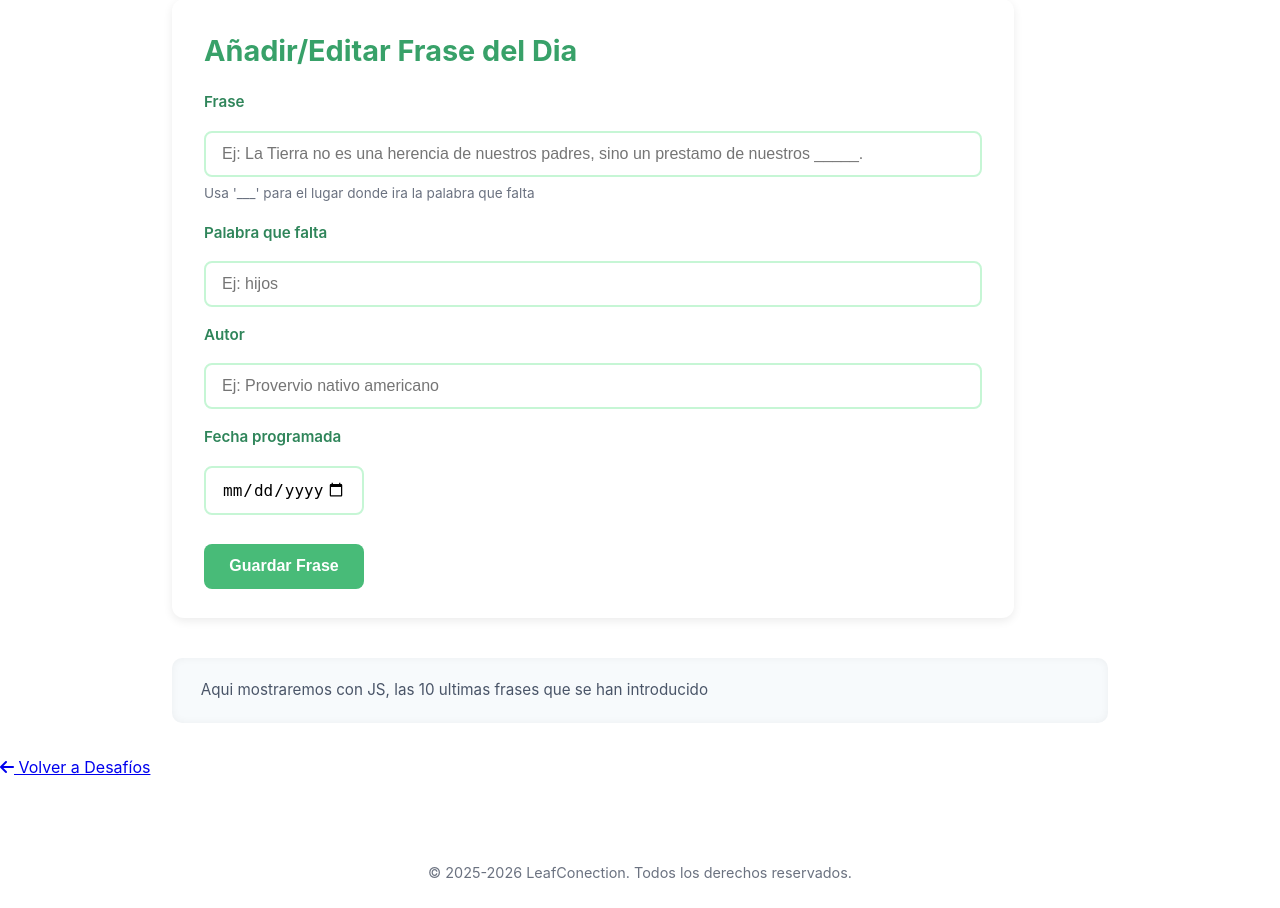
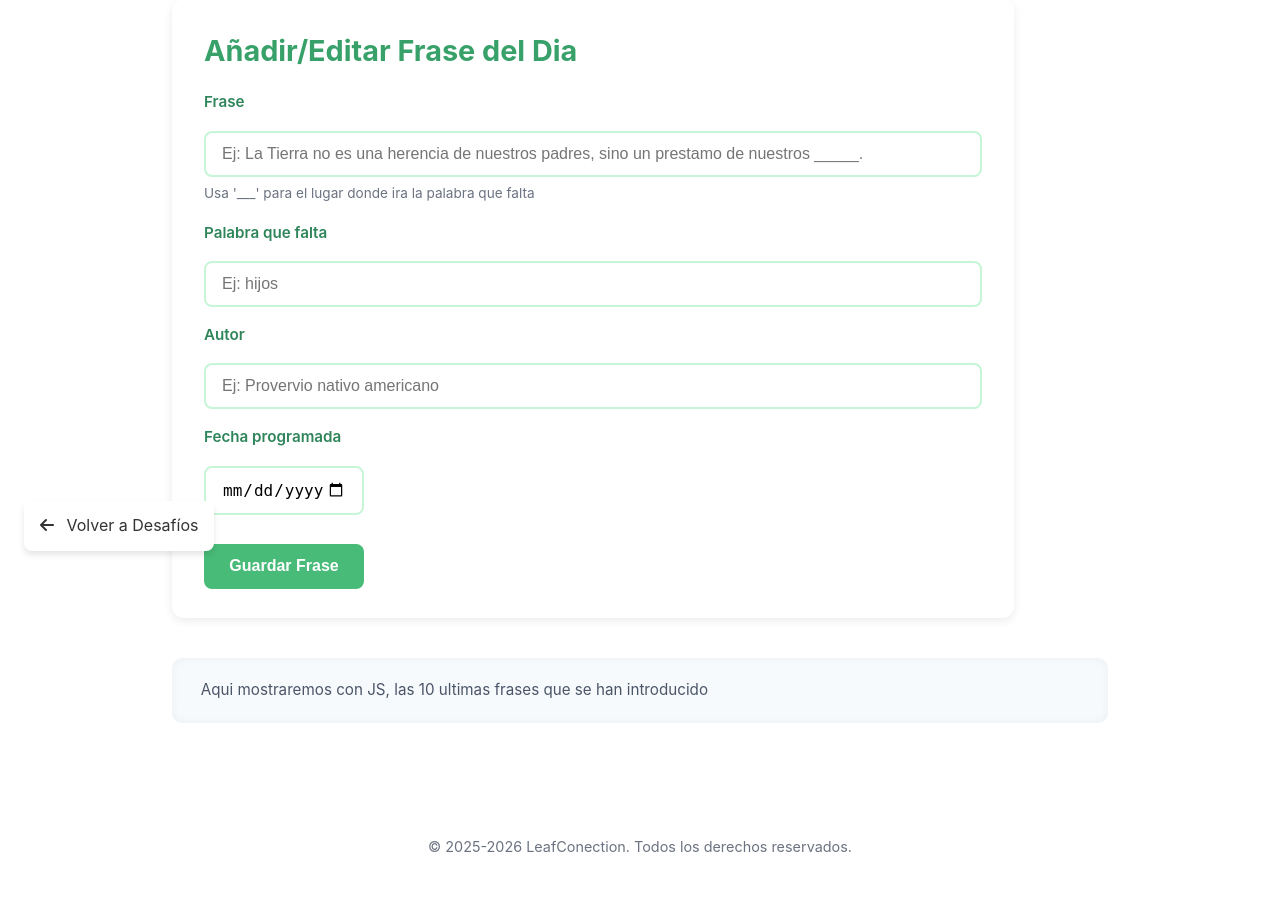
Before and after one commit to Aitor-Gocerra/proyectoLeafConection, a PHP site: page /gestionarFrase.html in a window 1280 px wide. Shown: the part 225-1133 px from the top of the page. After the commit the page ends 1077 px from the top, so only its background shows below. Run offline with PHP 8.4, Linux system fonts and the light colour scheme.

Commit message:
Update 'Volver' link text and improve styles
Changed the 'Volver a Desafíos' link text to 'Volver' in estadisticas.html and fraseDia.html. Enhanced styling for statistics cards and the 'Volver' link, including font, colors, and positioning for better UI consistency.

```diff
--- a/src/estadisticas.html
+++ b/src/estadisticas.html
@@ -52,7 +52,7 @@
         </main>
 
         <a href="index.html" id="enlaceVolver">
-            <i class="fas fa-arrow-left"></i> Volver a Desafíos
+            <i class="fas fa-arrow-left"></i> Volver
         </a>
 
         <footer>
--- a/src/estilosAdmin.css
+++ b/src/estilosAdmin.css
@@ -211,6 +211,37 @@ main {
 }
 
 /* FOOTER */
+#enlaceVolver {
+    /* --- POSICIONAMIENTO FIJO --- */
+    position: fixed; /* Lo fija al viewport */
+    bottom: 24px;    /* 24px de distancia desde el borde inferior de la ventana */
+    left: 24px;      /* 24px de distancia desde el borde izquierdo de la ventana */
+    z-index: 999;    /* Asegura que esté encima de todo (pero debajo del header 1000) */
+
+    /* Estilos visuales */
+    display: block; /* Debe ser block o inline-block para respetar el width/height (aunque no los usemos) */
+    background-color: #ffffff; /* Fondo para que destaque sobre el contenido */
+    padding: 12px 16px;
+    border-radius: 8px;
+    box-shadow: 0 4px 6px rgba(0, 0, 0, 0.1);
+
+    /* Fuente y color */
+    color: var(--color-texto-gris);
+    text-decoration: none;
+    font-size: 16px;
+    transition: background-color 0.2s, box-shadow 0.2s;
+}
+
+#enlaceVolver:hover {
+    color: var(--color-primario);
+    background-color: #f0fff4; /* Un ligero cambio de fondo al pasar el ratón */
+    box-shadow: 0 6px 8px rgba(0, 0, 0, 0.15);
+}
+
+#enlaceVolver i {
+    margin-right: 8px;
+}
+
 footer {
     text-align: center;
     padding: 1.5rem;
--- a/src/fraseDia.html
+++ b/src/fraseDia.html
@@ -36,7 +36,7 @@
         </main>
 
         <a href="dashboard.html" id="enlaceVolver">
-            <i class="fas fa-arrow-left"></i> Volver a Desafíos
+            <i class="fas fa-arrow-left"></i> Volver
         </a>
 
         <footer>
```
Also changed, not shown: src/estilos.css (+7 -3 lines).
